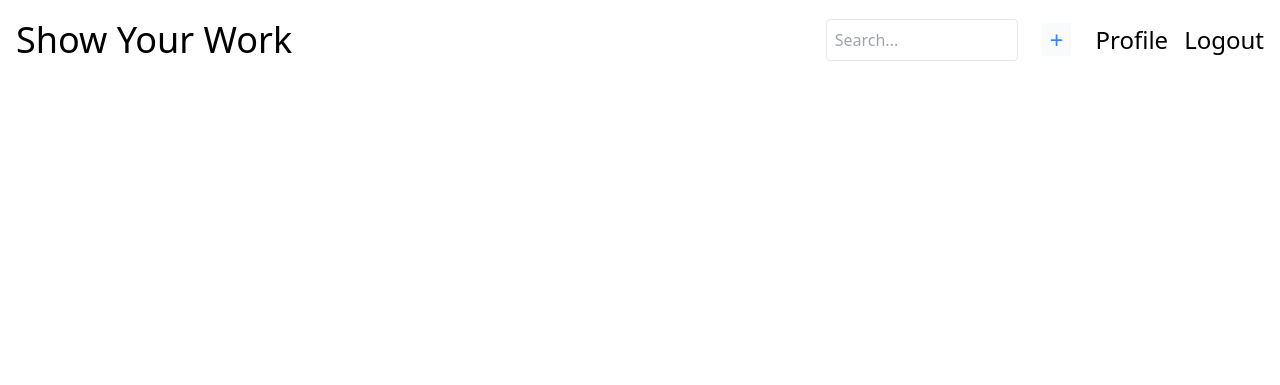
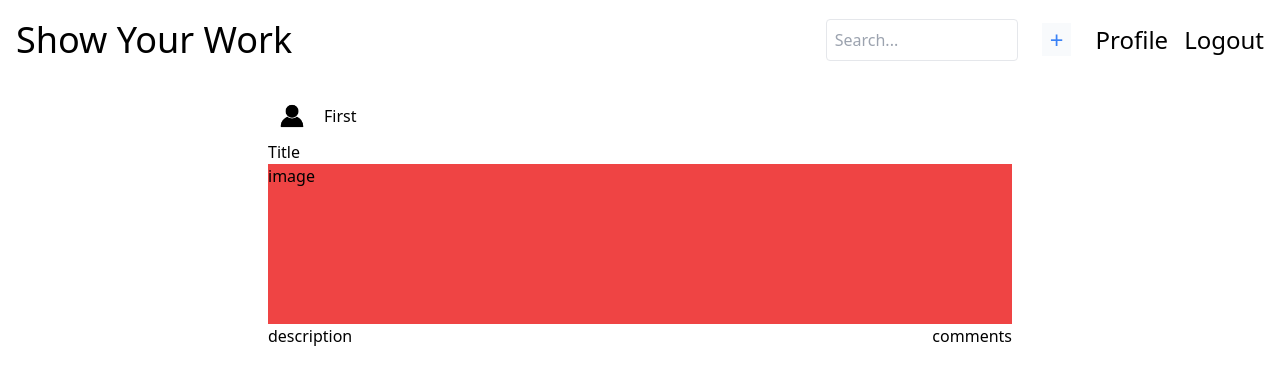
Before and after one commit to ajitstha42/show, a Django app: page /post/ in a window 1280 px wide. Shown: the top 385 px of the page. Run offline with Django 5.2, Linux system fonts and the light colour scheme; some libraries are stand-ins or nearby versions.

Commit message:
created post ui

```diff
--- a/posts/templates/posts/posts.html
+++ b/posts/templates/posts/posts.html
@@ -1,11 +1,24 @@
 {% extends "base.html" %}
 {% load static %}
+{% block title %} Posts {% endblock title %}
+{% block content %}
+<article class="max-w-screen-md mx-auto p-3">
+  <div class="flex items-center">
+    <img
+      src="{% static 'images/default.jpg'%}"
+      class="rounded-full w-12 h-12 inline-block mr-2"
+    />
+    <p>First</p>
+  </div>
+  <p>Title</p>
 
+  <div class="max-w-700 bg-red-500 h-40">
+    image
+  </div>
 
-{% block title %}
-Posts
-{% endblock title %}
-
-{% block content %}
-
+  <div class="flex justify-between">
+    <p>description</p>
+    <p>comments</p>
+  </div>
+</article>
 {% endblock content %}
--- a/templates/base.html
+++ b/templates/base.html
@@ -27,9 +27,7 @@
 
         <div class="p-2 inline-block space-x-4">
           <p class="text-2xl ">
-            <a href="#" class=" text-black  bg-slate-50 px-2  text-blue-500"
-              >+</a
-            >
+            <a href="#" class="bg-slate-50 px-2  text-blue-500">+</a>
           </p>
         </div>
 
```
Also changed, not shown: static/images/default.jpg (added).
